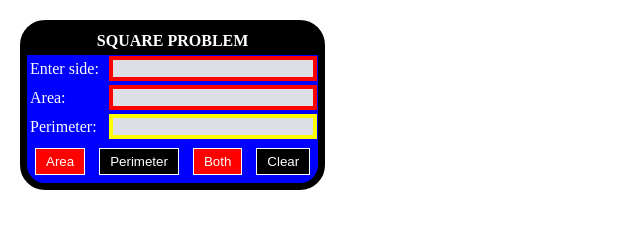
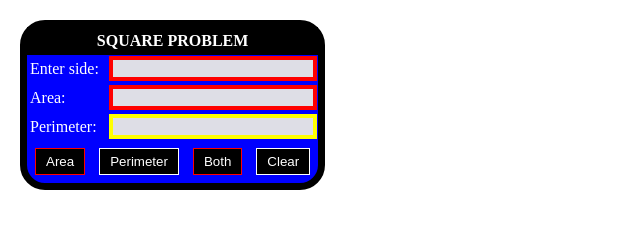
Before and after one commit to ThinkingDisorder/Midterm-test, a plain HTML site: page Edward3.html in a window 1280 px wide. Shown: the whole page, without its empty margins (0-640 px from the left). Drawn offline with Linux system fonts and the light colour scheme.

Commit message:
Update Edward3.html

```diff
--- a/Edward3.html
+++ b/Edward3.html
@@ -28,7 +28,7 @@
 
         .square-input {
             background-color: #DEDEE6;
-            border: 4px solid red;
+            border: 4px solid red; /* This is for all sides */
             width: calc(100% - 10px);
         }
 
@@ -45,6 +45,11 @@
             margin: 5px;
             padding: 5px 10px;
         }
+
+        /* Red outline for Area box and Both button */
+        .red-outline {
+            border-color: red;
+        }
     </style>
 </head>
 <body>
@@ -60,7 +65,7 @@
                 </tr>
                 <tr>
                     <td><label>Area:</label></td>
-                    <td><input type="text" readonly class="readonly-input" style="border: 4px solid red;"/></td>
+                    <td><input type="text" readonly class="readonly-input red-outline"/></td>
                 </tr>
                 <tr>
                     <td><label>Perimeter:</label></td>
@@ -69,9 +74,9 @@
                 <tr>
                     <td colspan="2" >
                         <center>
-                            <input type="button" value="Area" class="square-button" style="background-color: red;"/>
+                            <input type="button" value="Area" class="square-button red-outline"/>
                             <input type="button" value="Perimeter" class="square-button"/>
-                            <input type="button" value="Both" class="square-button" style="background-color: red;"/>
+                            <input type="button" value="Both" class="square-button red-outline"/>
                             <input type="button" value="Clear" class="square-button"/>
                         </center>
                     </td>
```
